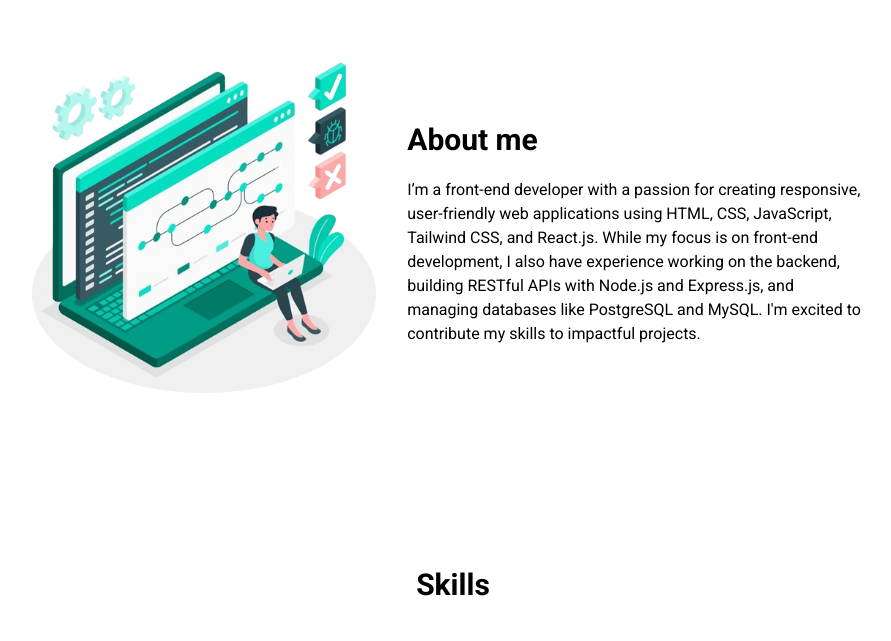
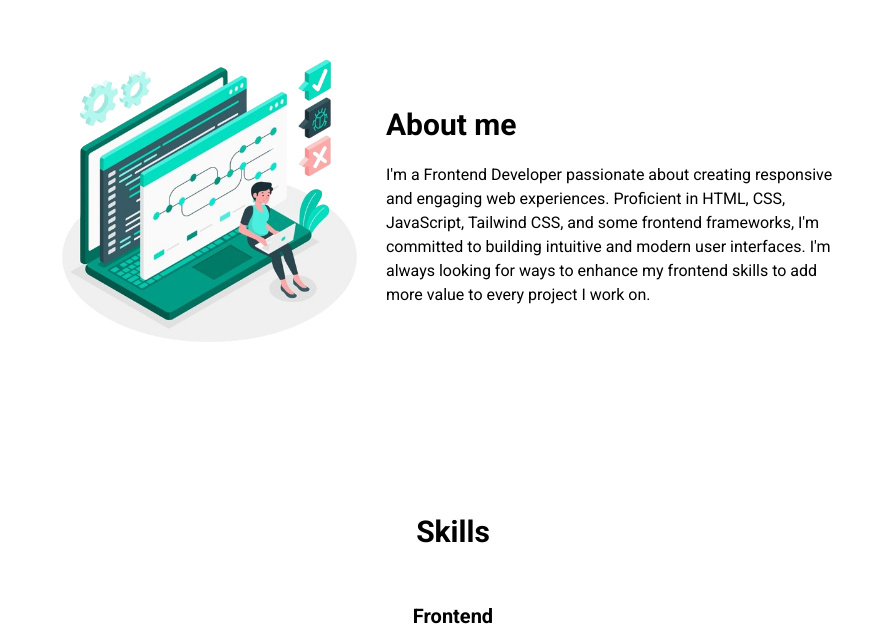
Before and after one commit to amufid/abdul-mufid-portofolio, a React (Vite) app: page / in a window 1280 px wide. Shown: the part 839-1480 px from the top of the page, without its empty margins (187-1078 px from the left). Built offline with nearby package versions, Linux system fonts and the light colour scheme.

Commit message:
chore: update about description and fix bug (#21)

```diff
--- a/src/App.jsx
+++ b/src/App.jsx
@@ -1,4 +1,3 @@
-import ScrollTop from "./lib/ScrollTop";
 import NavSection from "./components/navSection";
 import CoverSection from "./components/coverSection";
 import AboutSection from "./components/aboutSection";
@@ -7,6 +6,7 @@ import ProjectSection from "./components/projectSection";
 import ContactSection from "./components/contactSection";
 import FooterSection from "./components/footerSection";
 import MetaDescription from "./components/metaDescription";
+import ScrollToTop from "./components/ui/ScrollTop";
 
 function App() {
   return (
@@ -20,7 +20,7 @@ function App() {
         <ContactSection />
       </NavSection>
       <FooterSection />
-      <ScrollTop />
+      <ScrollToTop />
     </div>
   );
 }
--- a/src/components/aboutSection.jsx
+++ b/src/components/aboutSection.jsx
@@ -4,12 +4,12 @@ export default function AboutSection() {
   return (
     <section id="About">
       <AnimatedComponent>
-        <div className="flex flex-col sm:flex-row justify-center sm:justify-between items-center sm:px-5 md:px-10 xl:px-52 py-20">
+        <div className="flex flex-col sm:flex-row justify-center sm:justify-between items-center sm:px-5 md:px-10 xl:px-60 py-20">
           <div>
             <img
               src="/images/programmer.png"
               alt="programmer"
-              className="w-[400px]"
+              className="w-[350px]"
             />
           </div>
           <div className="sm:w-auto md:w-[500px] mx-5 text-left mt-5">
@@ -17,13 +17,9 @@ export default function AboutSection() {
               About me
             </h1>
             <p className="text-md dark:text-slate-200">
-              {`I’m a front-end developer with a passion for creating responsive,
-              user-friendly web applications using HTML, CSS, JavaScript,
-              Tailwind CSS, and React.js. While my focus is on front-end
-              development, I also have experience working on the backend,
-              building RESTful APIs with Node.js and Express.js, and managing
-              databases like PostgreSQL and MySQL. I'm excited to contribute my
-              skills to impactful projects.`}
+              {`I'm a Frontend Developer passionate about creating responsive and engaging web experiences. Proficient in HTML, CSS, JavaScript,
+               Tailwind CSS, and some frontend frameworks, I'm committed to building intuitive and modern user interfaces. I'm always looking for
+               ways to enhance my frontend skills to add more value to every project I work on.`}
             </p>
           </div>
         </div>
--- a/src/components/navSection.jsx
+++ b/src/components/navSection.jsx
@@ -1,5 +1,5 @@
 import { useEffect, useState } from "react";
-import SwitchTheme from "../lib/SwitchTheme";
+import SwitchTheme from "./ui/SwitchTheme";
 import { MdOutlineDensityMedium } from "react-icons/md";
 import { IoMdClose } from "react-icons/io";
 
--- /dev/null
+++ b/src/components/ui/ScrollTop.jsx
@@ -0,0 +1,61 @@
+import { useState, useEffect } from "react";
+
+const ScrollToTop = () => {
+  const [isVisible, setIsVisible] = useState(false);
+
+  const toggleVisibility = () => {
+    if (window.pageYOffset > 300) {
+      setIsVisible(true);
+    } else {
+      setIsVisible(false);
+    }
+  };
+
+  const scrollToTop = () => {
+    window.scrollTo({
+      top: 0,
+      behavior: "smooth",
+    });
+  };
+
+  useEffect(() => {
+    window.addEventListener("scroll", toggleVisibility);
+    return () => {
+      window.removeEventListener("scroll", toggleVisibility);
+    };
+  }, []);
+
+  return (
+    <div className="fixed bottom-4 right-4">
+      {isVisible && (
+        <button
+          type="button"
+          onClick={scrollToTop}
+          className="p-2 bg-[#0090f788] text-white rounded-full shadow-md hover:bg-blue-500 focus:outline-none focus:ring-2 focus:ring-blue-500"
+        >
+          <svg
+            xmlns="http://www.w3.org/2000/svg"
+            fill="none"
+            stroke="currentColor"
+            strokeWidth={1.5}
+            className="size-8"
+            viewBox="0 0 24 24"
+          >
+            <path
+              strokeLinecap="round"
+              strokeLinejoin="round"
+              d="m4.5 18.75 7.5-7.5 7.5 7.5"
+            />
+            <path
+              strokeLinecap="round"
+              strokeLinejoin="round"
+              d="m4.5 12.75 7.5-7.5 7.5 7.5"
+            />
+          </svg>
+        </button>
+      )}
+    </div>
+  );
+};
+
+export default ScrollToTop;
--- /dev/null
+++ b/src/components/ui/SwitchTheme.jsx
@@ -0,0 +1,40 @@
+import { useEffect, useState } from "react";
+import { IoMoonOutline } from "react-icons/io5";
+import { LuSunMedium } from "react-icons/lu";
+
+function SwitchTheme() {
+  const [dark, setDark] = useState(false);
+
+  useEffect(() => {
+    const savedTheme = localStorage.getItem("dark-mode");
+    if (savedTheme === "true") {
+      setDark(true);
+      document.body.classList.add("dark");
+    } else {
+      setDark(false);
+      document.body.classList.remove("dark");
+    }
+  }, []);
+
+  const darkModeHandler = () => {
+    setDark(!dark);
+    if (!dark) {
+      document.body.classList.add("dark");
+      localStorage.setItem("dark-mode", "true");
+    } else {
+      document.body.classList.remove("dark");
+      localStorage.setItem("dark-mode", "false");
+    }
+  };
+
+  return (
+    <div className="flex items-center ml-3 text-slate-700 dark:text-slate-300 hover:text-black dark:hover:text-white">
+      <button onClick={() => darkModeHandler()}>
+        {dark && <LuSunMedium className="h-6 w-6" />}
+        {!dark && <IoMoonOutline className="h-6 w-6" />}
+      </button>
+    </div>
+  );
+}
+
+export default SwitchTheme;
--- a/src/data.js
+++ b/src/data.js
@@ -8,7 +8,7 @@ export const projects = [
     ],
     title: "Online Shop",
     description:
-      "With Javascript, ExpressJS, PostgreSQL and NextJS. This online shop website is intended to provide all baby needs.",
+      "With Javascript, ExpressJS, PostgreSQL and NextJS. This online shop website is intended to provide all baby needs. Available features are CRUD, product search, price filter, pagination, product purchasing and CMS for product management.",
     repo: "https://github.com/groupfswd",
     web: "",
   },
@@ -47,10 +47,11 @@ export const projects = [
       "https://i.ibb.co.com/5BW7R6B/Screenshot-2024-11-06-122801.png",
       "https://i.ibb.co.com/cv24kpv/Screenshot-2024-11-06-122227.png",
       "https://i.ibb.co.com/wYLmzDQ/Screenshot-2024-11-06-122611.png",
+      "https://i.ibb.co.com/JdMsSBG/Screenshot-2024-11-07-064405.png",
     ],
     title: "Product Management",
     description:
-      " With Typescript, ExpressJS, PostgreSQL and NextJS. This website is used to facilitate the management of warehouse inventory, product stock, product transactions. (In development)",
+      " With Typescript, ExpressJS, PostgreSQL and NextJS. This website is used to facilitate the management of warehouse inventory, product stock, product transactions. Available features are CRUD, transaction graphs, product search, pagination, printing transaction reports in PDF format. (In development)",
     repo: "https://github.com/amufid/product-management",
     web: "https://warehouse-x.vercel.app/",
   },
--- a/src/lib/ScrollTop.jsx
+++ /dev/null
@@ -1,61 +0,0 @@
-import { useState, useEffect } from "react";
-
-const ScrollToTop = () => {
-  const [isVisible, setIsVisible] = useState(false);
-
-  const toggleVisibility = () => {
-    if (window.pageYOffset > 300) {
-      setIsVisible(true);
-    } else {
-      setIsVisible(false);
-    }
-  };
-
-  const scrollToTop = () => {
-    window.scrollTo({
-      top: 0,
-      behavior: "smooth",
-    });
-  };
-
-  useEffect(() => {
-    window.addEventListener("scroll", toggleVisibility);
-    return () => {
-      window.removeEventListener("scroll", toggleVisibility);
-    };
-  }, []);
-
-  return (
-    <div className="fixed bottom-4 right-4">
-      {isVisible && (
-        <button
-          type="button"
-          onClick={scrollToTop}
-          className="p-2 bg-[#0090f788] text-white rounded-full shadow-md hover:bg-blue-500 focus:outline-none focus:ring-2 focus:ring-blue-500"
-        >
-          <svg
-            xmlns="http://www.w3.org/2000/svg"
-            fill="none"
-            stroke="currentColor"
-            strokeWidth={1.5}
-            className="size-6"
-            viewBox="0 0 24 24"
-          >
-            <path
-              strokeLinecap="round"
-              strokeLinejoin="round"
-              d="m4.5 18.75 7.5-7.5 7.5 7.5"
-            />
-            <path
-              strokeLinecap="round"
-              strokeLinejoin="round"
-              d="m4.5 12.75 7.5-7.5 7.5 7.5"
-            />
-          </svg>
-        </button>
-      )}
-    </div>
-  );
-};
-
-export default ScrollToTop;
--- a/src/lib/SwitchTheme.jsx
+++ /dev/null
@@ -1,40 +0,0 @@
-import { useEffect, useState } from "react";
-import { IoMoonOutline } from "react-icons/io5";
-import { LuSunMedium } from "react-icons/lu";
-
-function SwitchTheme() {
-  const [dark, setDark] = useState(false);
-
-  useEffect(() => {
-    const savedTheme = localStorage.getItem("dark-mode");
-    if (savedTheme === "true") {
-      setDark(true);
-      document.body.classList.add("dark");
-    } else {
-      setDark(false);
-      document.body.classList.remove("dark");
-    }
-  }, []);
-
-  const darkModeHandler = () => {
-    setDark(!dark);
-    if (!dark) {
-      document.body.classList.add("dark");
-      localStorage.setItem("dark-mode", "true");
-    } else {
-      document.body.classList.remove("dark");
-      localStorage.setItem("dark-mode", "false");
-    }
-  };
-
-  return (
-    <div className="flex items-center ml-3 text-slate-700 dark:text-slate-300 hover:text-black dark:hover:text-white">
-      <button onClick={() => darkModeHandler()}>
-        {dark && <LuSunMedium className="h-6 w-6" />}
-        {!dark && <IoMoonOutline className="h-6 w-6" />}
-      </button>
-    </div>
-  );
-}
-
-export default SwitchTheme;
```
